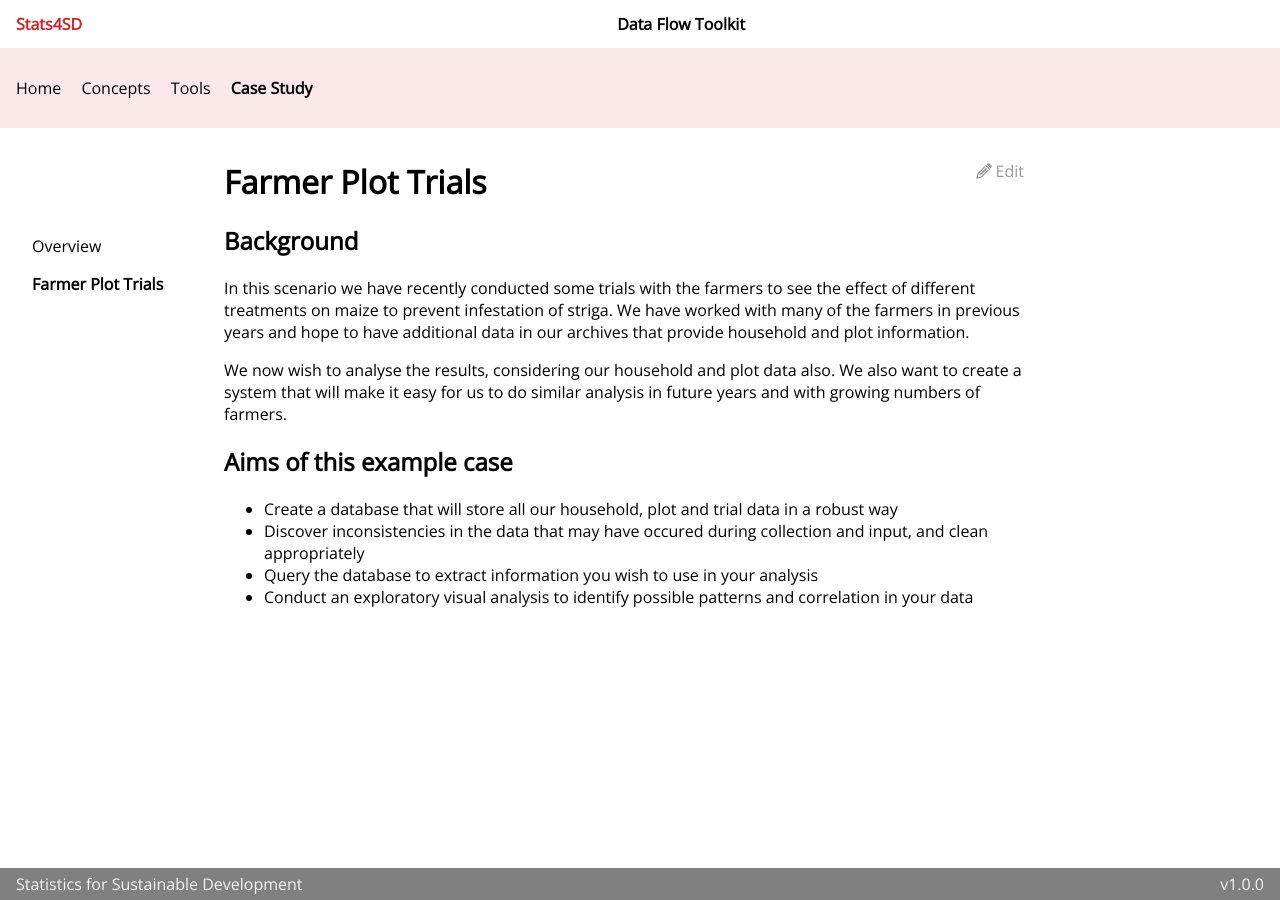
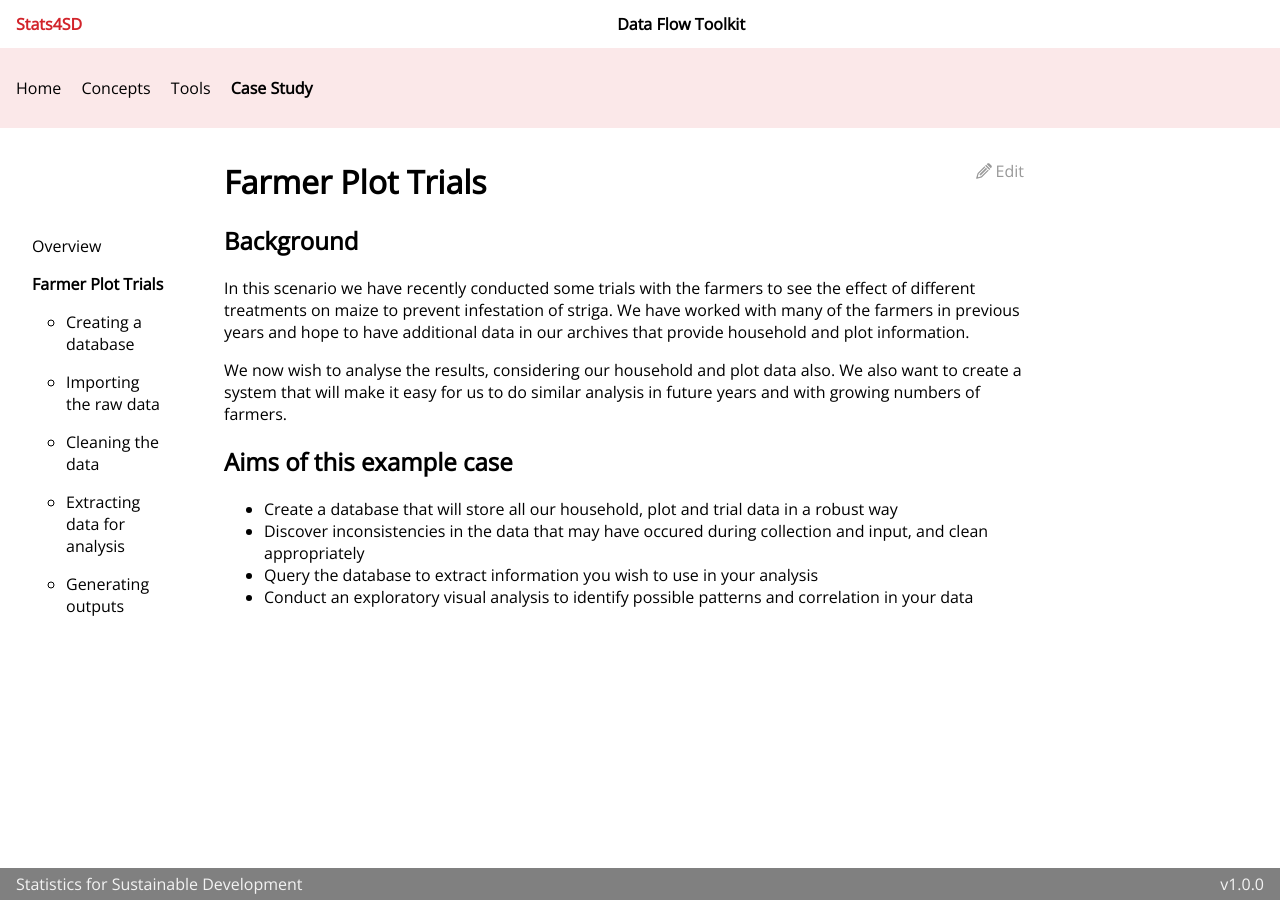
Before and after one commit to stats4sd/Installation-Guides, a Jekyll site: the page built from guides/CaseStudies/FarmerPlotTrials/introduction.md, in a window 1280 px wide. Built offline with Jekyll 4.4.1, drawn with Linux system fonts in a browser that asks for light colours.

Commit message:
create new tools navbar for all tools pages and refactor default sidebar to appear on other pages

```diff
--- a/_data/pagesMeta.yaml
+++ b/_data/pagesMeta.yaml
@@ -60,6 +60,7 @@ sectionPages:
       url: /case-study/overview
     - title: Farmer Plot Trials
       url: /case-study/farmer-plot-trials
+      showNav: true
       subsections:
         - title: Creating a database
           type: "path"
--- a/_layouts/default.html
+++ b/_layouts/default.html
@@ -65,8 +65,15 @@
           </span>
         </a>
         <!-- Sub sections (show on active page only) -->
-        {% if sectionIsActive and sectionPage.showNav %} {% include
-        navbar-tools-sections.html %} {% endif %} {% endif %} {% endfor %}
+        {% if sectionIsActive and sectionPage.showNav %}
+        <!-- tools page sidebar -->
+        {% if page.section=="Tools" %}{% include sidebar-tools.html %}
+        <!-- default sidebar -->
+        {% else %} {% include sidebar-default.html sectionPage=sectionPage %} {%
+        endif %}
+
+        <!---->
+        {% endif %} {% endif %} {% endfor %}
       </nav>
       <!-- Page Content -->
       <div class="main-content--content">
```
Also changed, not shown: _includes/sidebar-default.html (renamed from _includes/navbar-subsections-deprected.html), _includes/sidebar-tools.html (renamed from _includes/navbar-tools-sections.html).
